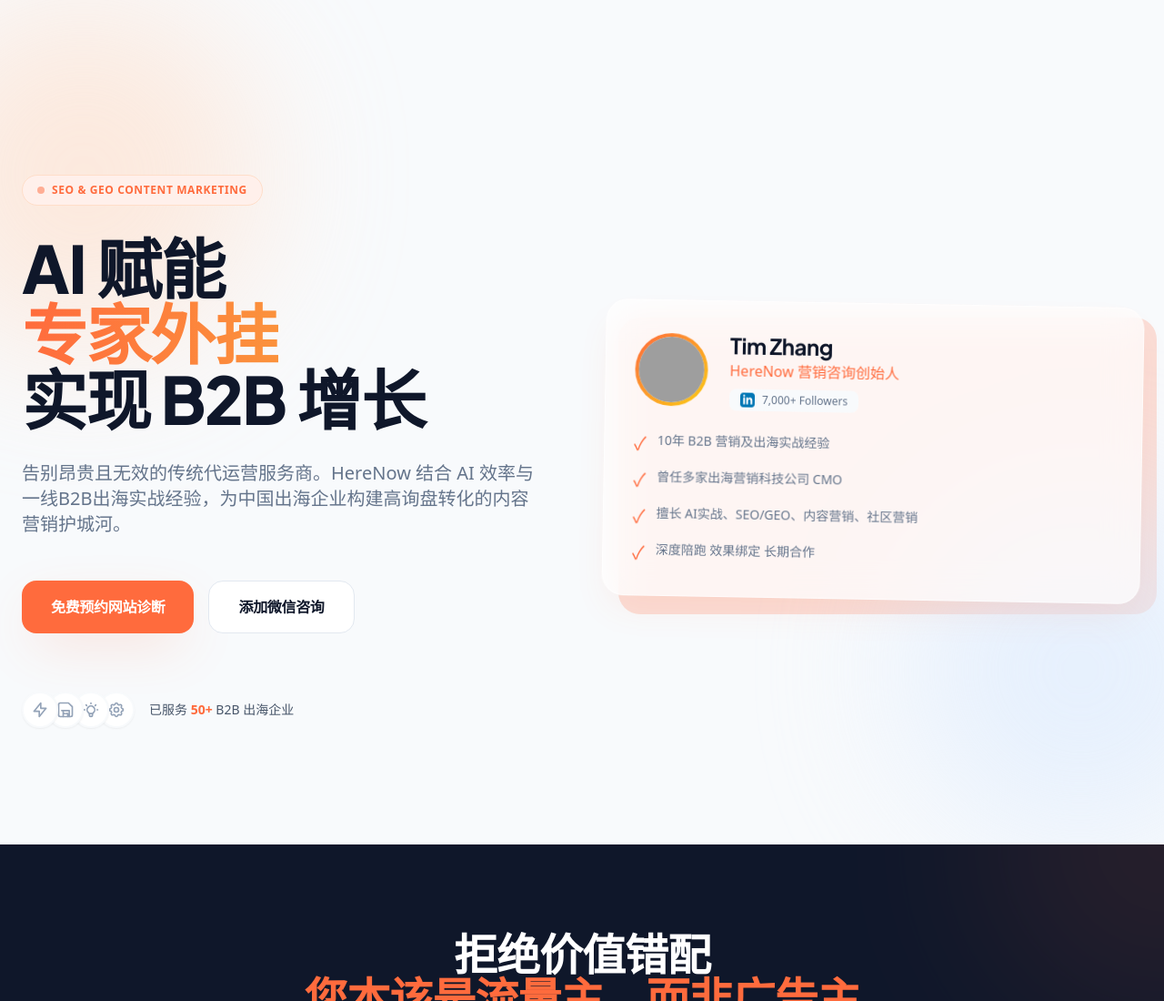
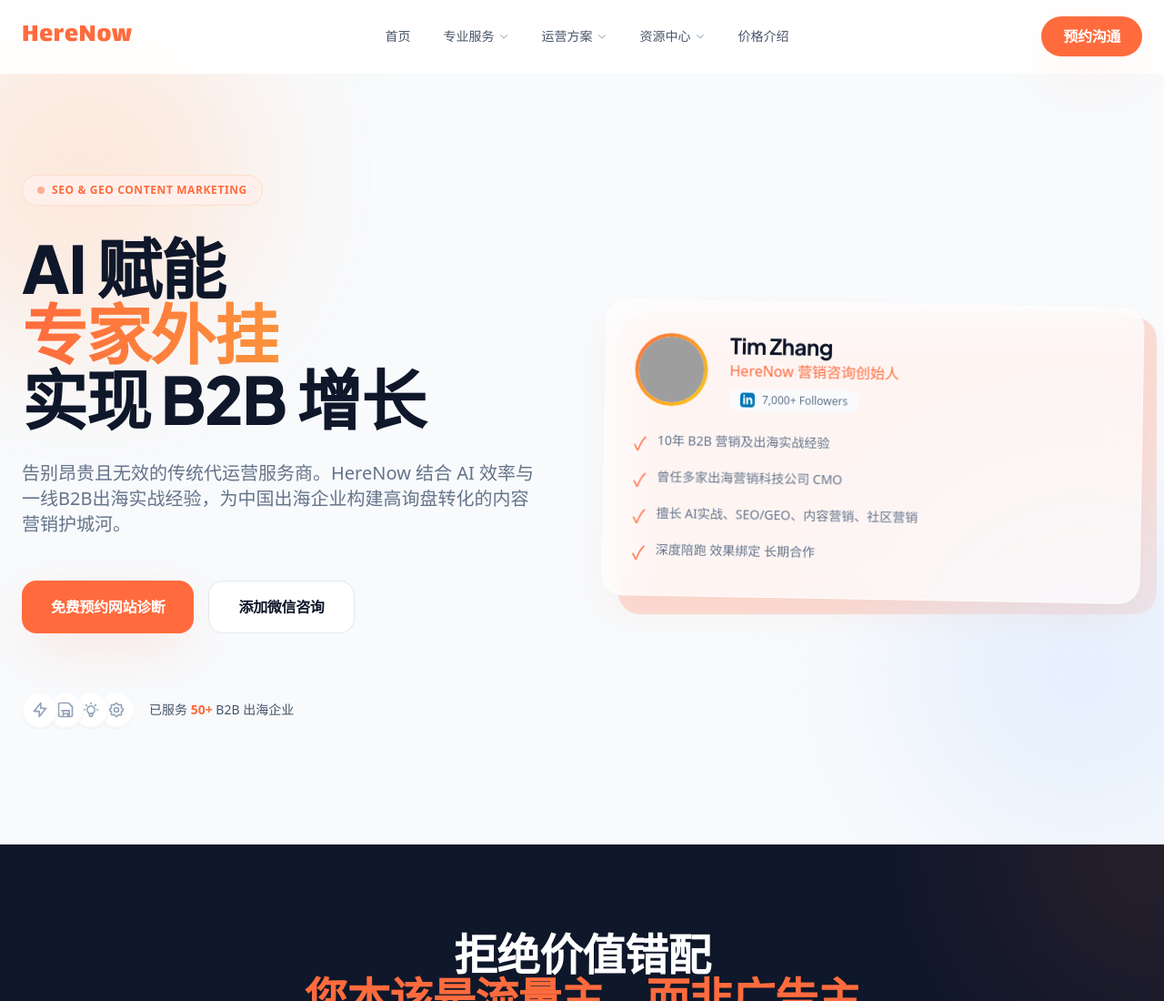
Before and after one commit to timzhangherenow/website, a plain HTML site: page index.html in a window 1280 px wide. Shown: the top 1100 px of the page at 91% size. Drawn offline with nearby package versions, Linux system fonts and the light colour scheme; grey boxes are pictures that could not be loaded.

Commit message:
Update index.html

```diff
--- a/index.html
+++ b/index.html
@@ -1310,6 +1310,9 @@
         </div>
     </div>
 
+    <!-- 导航栏脚本 -->
+    <script src="navbar.js"></script>
+
     <!-- Scripts for Modals and Carousel -->
     <script>
         // ⚠️ 替换为您自己的 Google Apps Script Web App URL
```
